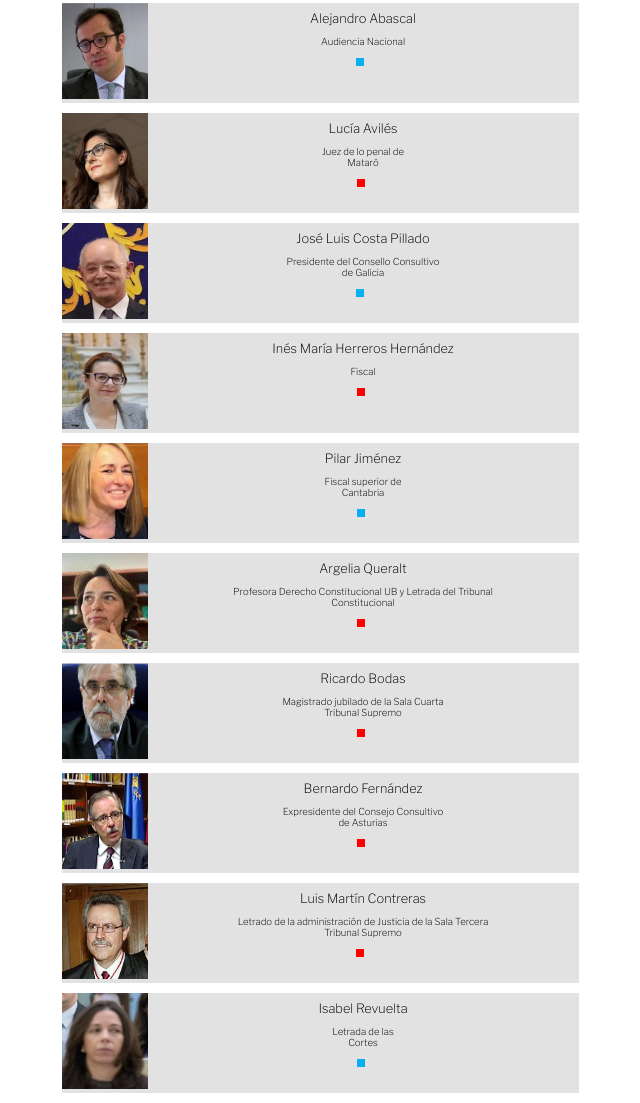
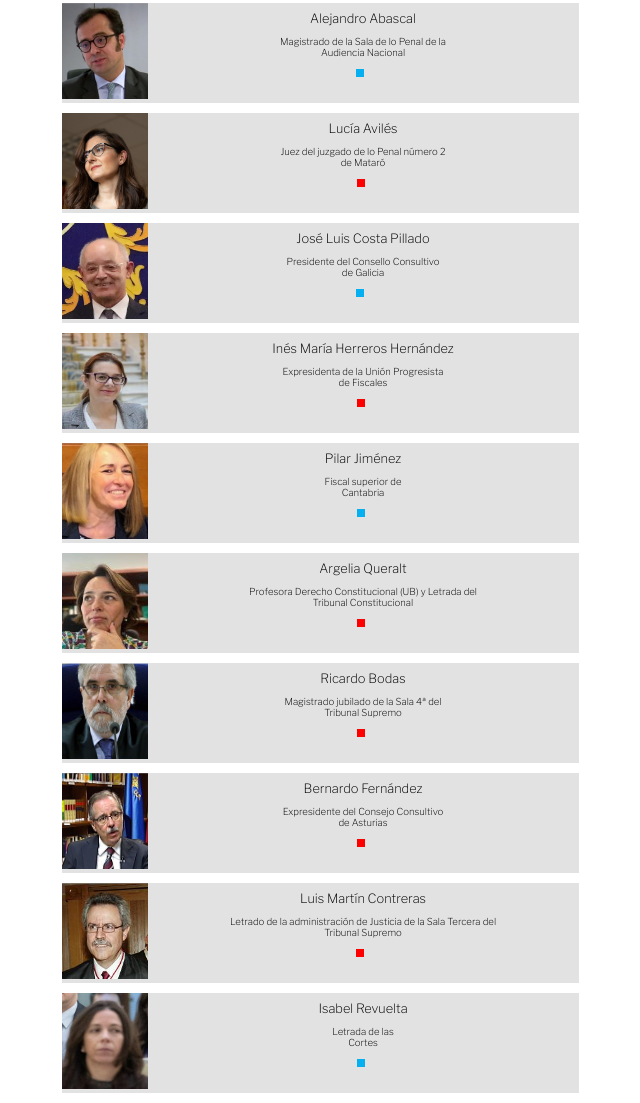
Before and after one commit to bmgoitia/vocales_cgpj, a plain HTML site: page index.html in a window 1280 px wide. Shown: the part 1205-2308 px from the top of the page, without its empty margins (320-960 px from the left). Drawn offline with nearby package versions, Linux system fonts and the light colour scheme; a script that the page names is missing.

Commit message:
Correcciones cargos

```diff
--- a/index.html
+++ b/index.html
@@ -229,7 +229,7 @@
         </div>
         <div class="data">
           <p class="name">Alejandro Abascal </p>
-          <p class="pos">Audiencia Nacional</p>
+          <p class="pos">Magistrado de la Sala de lo Penal de la Audiencia Nacional          </p>
           <div class="part">
 
             <span class="pp"></span>
@@ -245,7 +245,7 @@
         </div>
         <div class="data">
           <p class="name"> Lucía Avilés </p>
-          <p class="pos">Juez de lo penal de Mataró</p>
+          <p class="pos">Juez del juzgado de lo Penal número 2 de Mataró</p>
           <div class="part">
 
             <span class="psoe"></span>
@@ -279,7 +279,7 @@
         </div>
         <div class="data">
           <p class="name">Inés María Herreros Hernández </p>
-          <p class="pos">Fiscal</p>
+          <p class="pos">Expresidenta de la Unión Progresista de Fiscales</p>
           <div class="part">
 
             <span class="psoe"></span>
@@ -314,7 +314,7 @@
         </div>
         <div class="data">
           <p class="name">Argelia Queralt </p>
-          <p class="pos">Profesora Derecho Constitucional UB y Letrada del Tribunal Constitucional</p>
+          <p class="pos">Profesora Derecho Constitucional (UB) y Letrada del Tribunal Constitucional</p>
           <div class="part">
 
 
@@ -333,7 +333,7 @@
         </div>
         <div class="data">
           <p class="name"> Ricardo Bodas</p>
-          <p class="pos">Magistrado jubilado de la Sala Cuarta Tribunal Supremo</p>
+          <p class="pos">Magistrado jubilado de la Sala 4ª del Tribunal Supremo</p>
           <div class="part">
 
             <span class="psoe"></span>
@@ -365,7 +365,7 @@
         </div>
         <div class="data">
           <p class="name">Luis Martín Contreras</p>
-          <p class="pos">Letrado de la administración de Justicia de la Sala Tercera Tribunal Supremo</p>
+          <p class="pos">Letrado de la administración de Justicia de la Sala Tercera del Tribunal Supremo</p>
           <div class="part">
 
 
```
